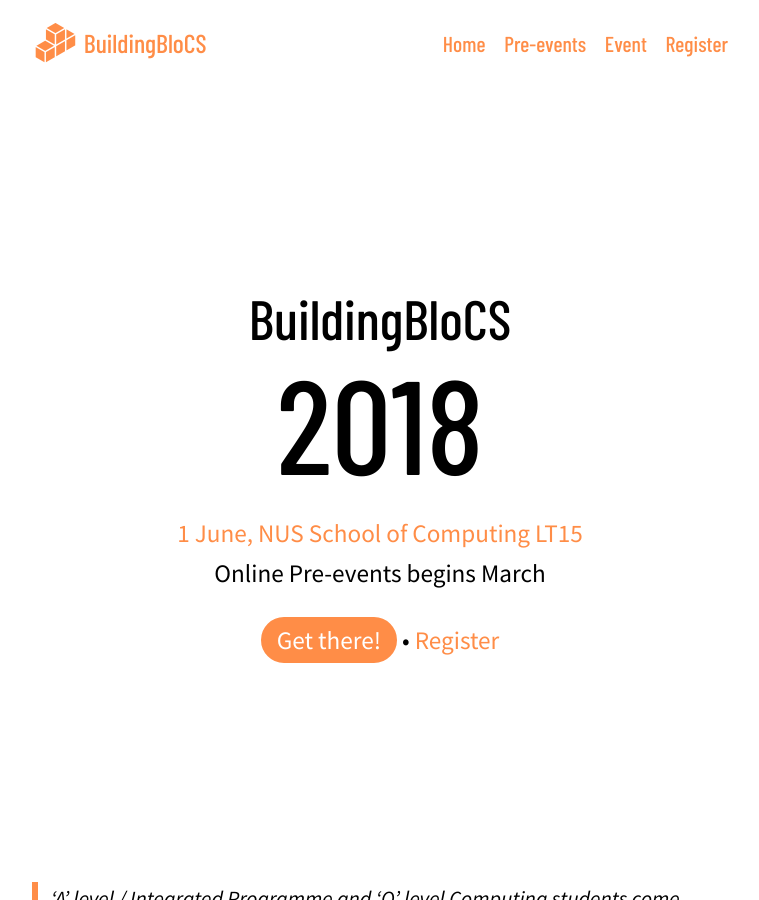
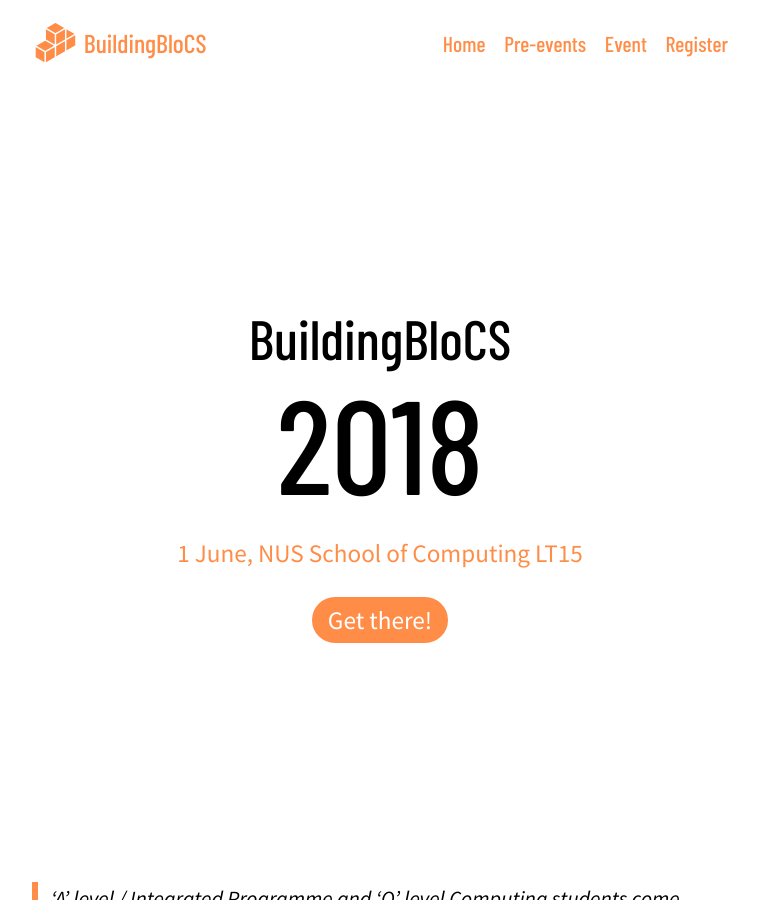
Before and after one commit to buildingblocs/2018, a Jekyll site: the page built from index.md, in a window 1280 px wide and 900 px high. Shown: the whole window, without its empty margins (260-1019 px from the left). Built offline with Jekyll 4.4.1, drawn with Linux system fonts in a browser that asks for light colours; some web fonts are replaced; a script that is not in the unit is left out.

Commit message:
Update index.md

```diff
--- a/index.md
+++ b/index.md
@@ -9,12 +9,10 @@
             <span class="huge">2018</span>
         </h1>
         <p>
-            <a href="{{ site.baseurl }}/contact">{{ site.date }}, {{ site.location }}</a><br>
-            Online Pre-events begins March
+            <a href="{{ site.baseurl }}/contact">{{ site.date }}, {{ site.location }}</a>
         </p>
         <p>
-            <a class="btn" href="{{ site.baseurl }}/contact#location">Get there!</a> &bull;
-            <a href="{{ site.baseurl }}/register">Register</a>
+            <a class="btn" href="{{ site.baseurl }}/contact#location">Get there!</a>
         </p>
     </div>
 </section>
```
